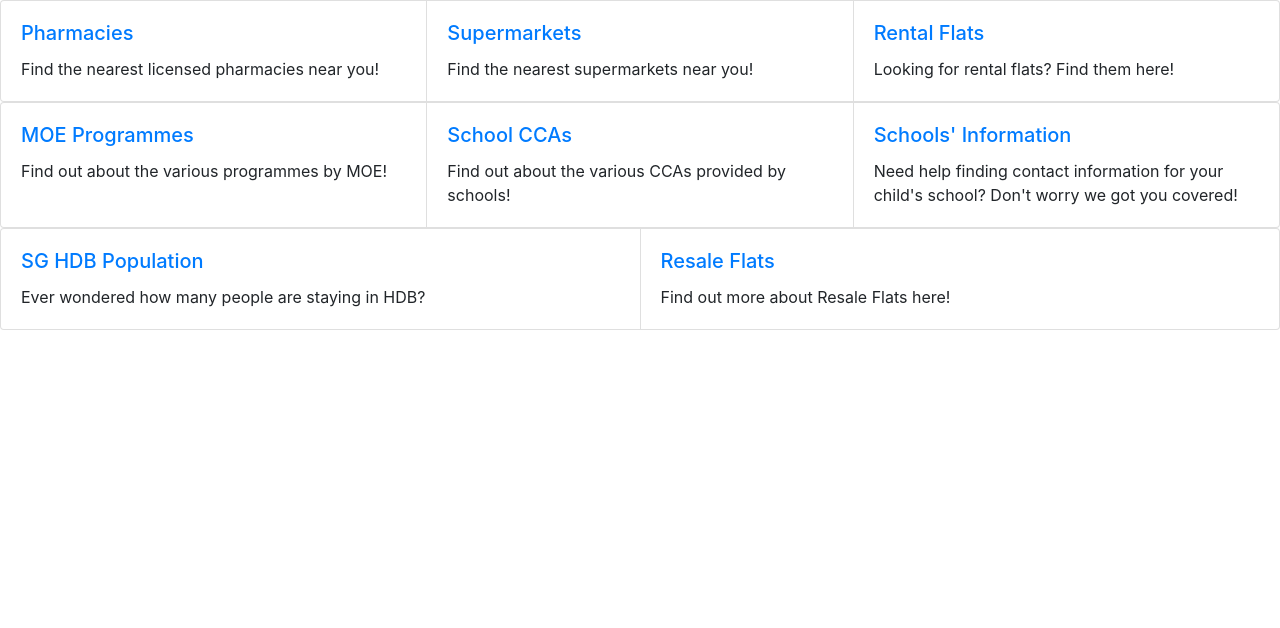
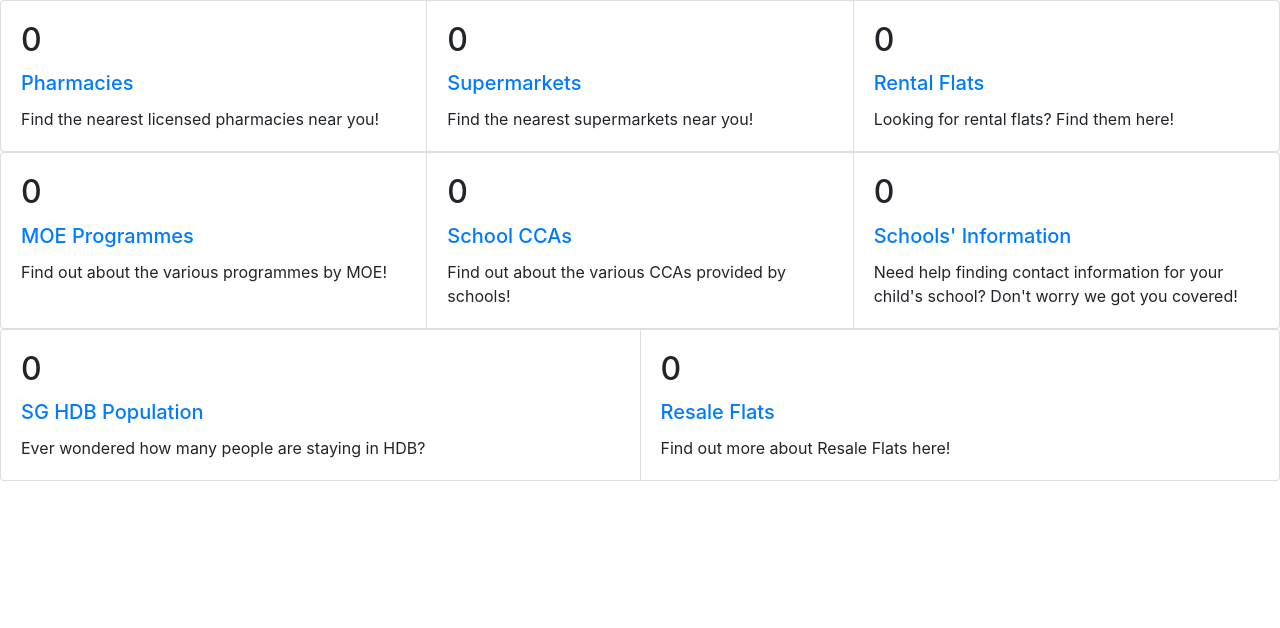
Before and after one commit to imsmoothlikebutter/HereGotWhat, a Flask app: page /dashboard in a window 1280 px wide. Shown: the part 56-684 px from the top of the page. Run offline with Flask 2, Linux system fonts and the light colour scheme; the visitor is signed in with stand-in values (Sample User, id 1); data that the repository does not hold is empty; some libraries are stand-ins or nearby versions.

Commit message:
changed some minor css fixes and shows mrt and buses for school info page and added count to dashboard

```diff
--- a/website/templates/dashboard.html
+++ b/website/templates/dashboard.html
@@ -6,18 +6,21 @@
 <div class="card-group">
   <div class="card">
     <div class="card-body">
+      <h2 class="card-title">{{PharmaciesQuery}}</h2>
       <h5 class="card-title"><a href="pharmacies">Pharmacies</a></h5>
       <p class="card-text">Find the nearest licensed pharmacies near you!</p>
     </div>
   </div>
   <div class="card">
     <div class="card-body">
+      <h2 class="card-title">{{SupermarketQueries}}</h2>
       <h5 class="card-title"><a href="supermarkets">Supermarkets</a></h5>
       <p class="card-text">Find the nearest supermarkets near you!</p>
     </div>
   </div>
   <div class="card">
     <div class="card-body">
+      <h2 class="card-title">{{RentalFlats}}</h2>
       <h5 class="card-title"><a href="rentalflats">Rental Flats</a></h5>
       <p class="card-text">Looking for rental flats? Find them here!</p>
     </div>
@@ -27,18 +30,21 @@
 <div class="card-group">
   <div class="card">
     <div class="card-body">
+      <h2 class="card-title">{{MOEProgrammes}}</h2>
       <h5 class="card-title"><a href="MOEprogrammes">MOE Programmes</a></h5>
       <p class="card-text">Find out about the various programmes by MOE!</p>
     </div>
   </div>
   <div class="card">
     <div class="card-body">
+      <h2 class="card-title">{{SchoolCCAs}}</h2>
       <h5 class="card-title"><a href="CCAs">School CCAs</a></h5>
       <p class="card-text">Find out about the various CCAs provided by schools!</p>
     </div>
   </div>
   <div class="card">
     <div class="card-body">
+      <h2 class="card-title">{{SchoolGeneralInformation}}</h2>
       <h5 class="card-title"><a href="schoolInfo">Schools' Information</a></h5>
       <p class="card-text">Need help finding contact information for your child's school? Don't worry we got you covered!</p>
     </div>
@@ -48,12 +54,14 @@
 <div class="card-group">
   <div class="card">
     <div class="card-body">
+      <h2 class="card-title">{{SGHDBPopulationEstimate}}</h2>
       <h5 class="card-title"><a href="SGpopulation">SG HDB Population</a></h5>
       <p class="card-text">Ever wondered how many people are staying in HDB?</p>
     </div>
   </div>
   <div class="card">
     <div class="card-body">
+      <h2 class="card-title">{{ResaleFlats2017onwards}}</h2>
       <h5 class="card-title"><a href="ResaleFlats">Resale Flats</a></h5>
       <p class="card-text">Find out more about Resale Flats here!</p>
     </div>
--- a/website/templates/viewSchoolInfo.html
+++ b/website/templates/viewSchoolInfo.html
@@ -15,7 +15,7 @@
     </div>
 </form>
 <br>
-<div class="card-columns" style="margin-left: auto; margin-right: auto">
+<div class="card-columns" style="margin-left: auto; margin-right: auto; max-width: 100%">
     {% for school in SchoolGeneralInformation%}
     <div class="card text-white bg-dark mb-3 col-lg-4 " style="max-width: 35rem;">
         <div class="card-header">{{school.school_name}}</div>
--- a/website/views.py
+++ b/website/views.py
@@ -31,7 +31,18 @@ def login_required(f):
 @views.route('/dashboard')
 @login_required
 def dashboard():
-    return render_template("dashboard.html")
+    PharmaciesQuery = db.LicensedPharmacies.count_documents({})
+    SupermarketQueries = db.Supermarkets.count_documents({})
+    RentalFlats = db.RentalFlats.count_documents({})
+    MOEProgrammes = db.MOEProgrammes.count_documents({})
+    SchoolCCAs = db.SchoolCCAs.count_documents({})
+    SchoolGeneralInformation = db.SchoolGeneralInformation.count_documents({})
+    SGHDBPopulationEstimate = db.SGHDBPopulationEstimate.count_documents({})
+    ResaleFlats2017onwards = db.ResaleFlats2017onwards.count_documents({})
+    return render_template("dashboard.html", PharmaciesQuery=PharmaciesQuery,SupermarketQueries=SupermarketQueries
+    ,RentalFlats=RentalFlats,MOEProgrammes=MOEProgrammes,SchoolCCAs=SchoolCCAs,SchoolGeneralInformation=SchoolGeneralInformation,
+    SGHDBPopulationEstimate=SGHDBPopulationEstimate,ResaleFlats2017onwards=ResaleFlats2017onwards)
+
 
 @views.route('/pharmacies', methods=['GET','POST'])
 @login_required
```
